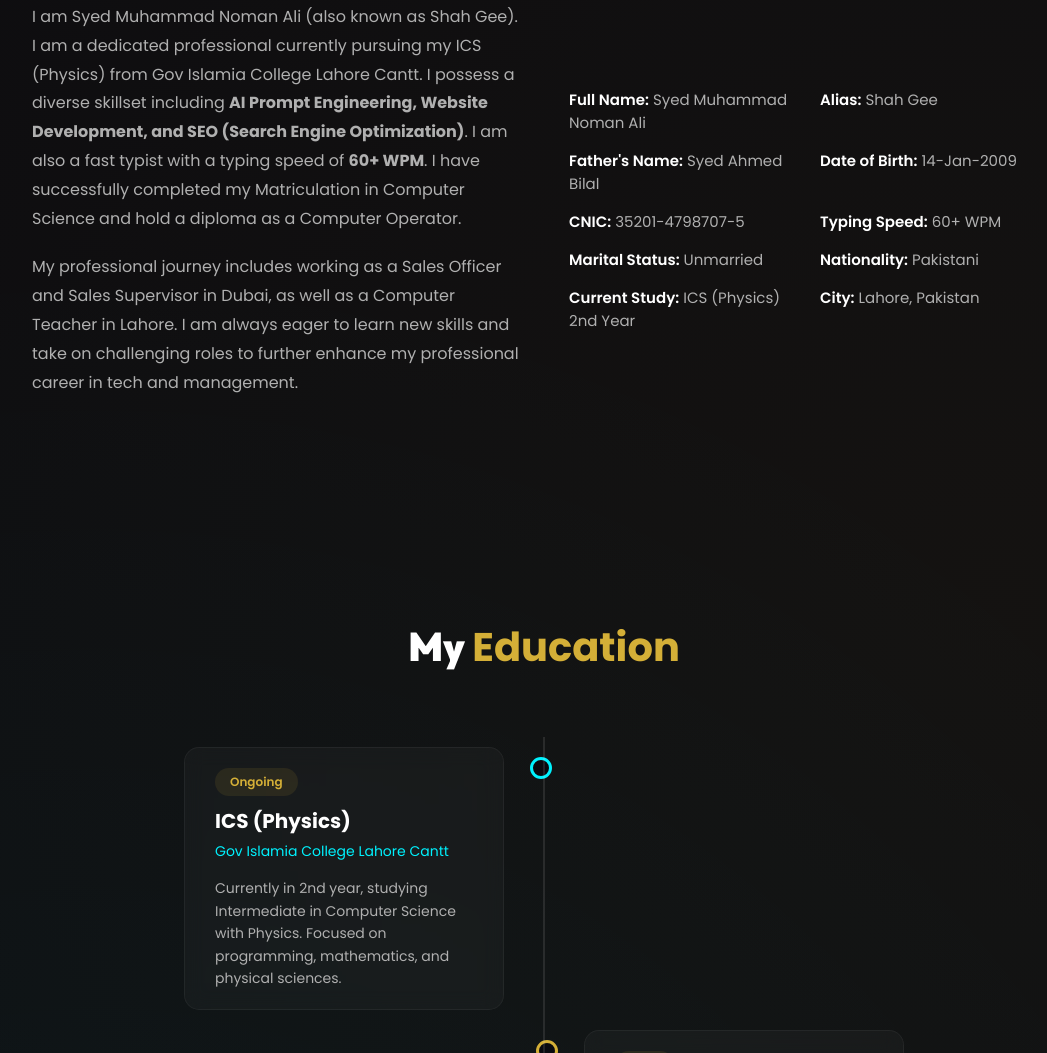
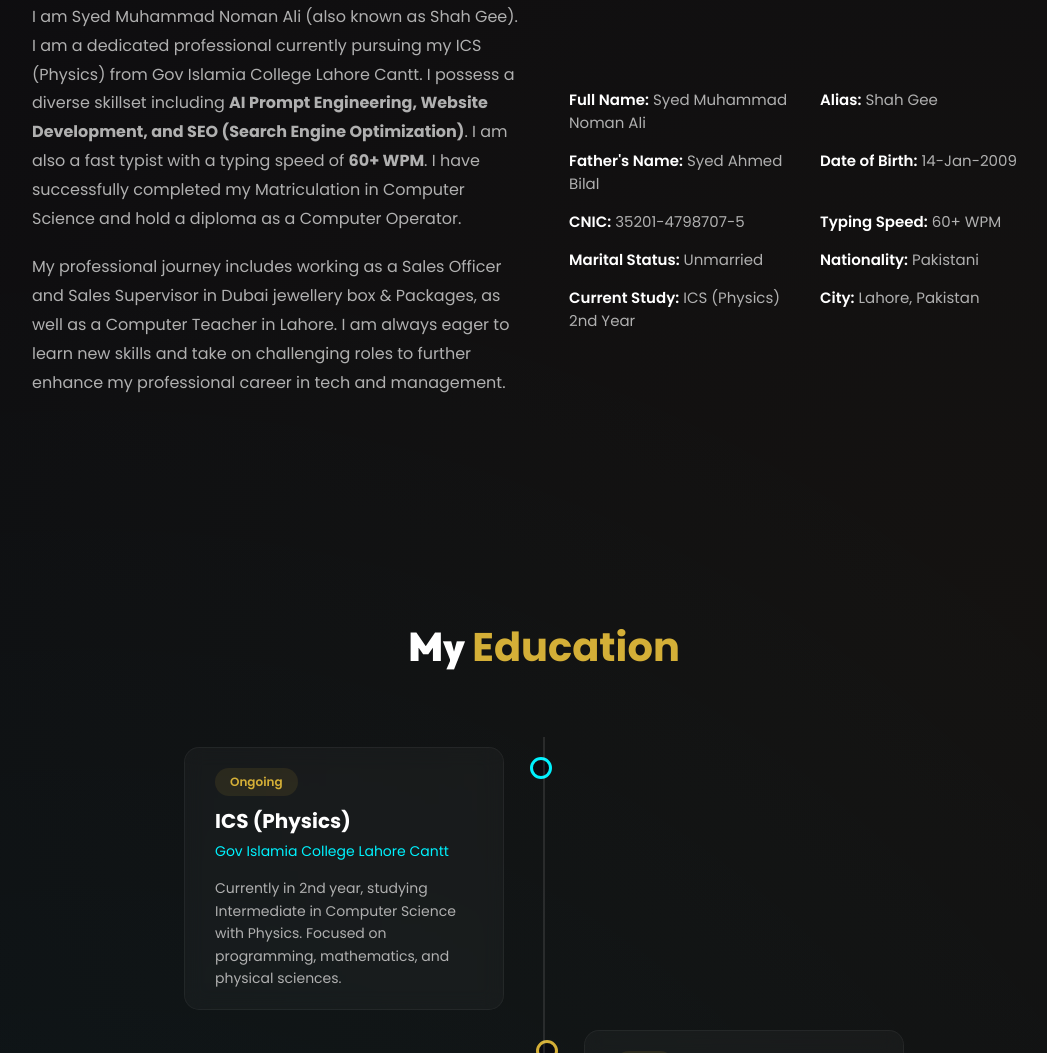
Before and after one commit to syedmuhammadnomanali7-wq/noman-portfolio, a plain HTML site: page index.html in a window 1280 px wide. Shown: the part 1017-2070 px from the top of the page, without its empty margins (96-1143 px from the left). Drawn offline with Linux system fonts and the light colour scheme.

Commit message:
Update index.html

```diff
--- a/index.html
+++ b/index.html
@@ -571,7 +571,7 @@
         <div class="about-grid">
             <div class="about-text reveal">
                 <p>I am Syed Muhammad Noman Ali (also known as Shah Gee). I am a dedicated professional currently pursuing my ICS (Physics) from Gov Islamia College Lahore Cantt. I possess a diverse skillset including <strong>AI Prompt Engineering, Website Development, and SEO (Search Engine Optimization)</strong>. I am also a fast typist with a typing speed of <strong>60+ WPM</strong>. I have successfully completed my Matriculation in Computer Science and hold a diploma as a Computer Operator.</p>
-                <p>My professional journey includes working as a Sales Officer and Sales Supervisor in Dubai, as well as a Computer Teacher in Lahore. I am always eager to learn new skills and take on challenging roles to further enhance my professional career in tech and management.</p>
+                <p>My professional journey includes working as a Sales Officer and Sales Supervisor in Dubai jewellery box & Packages, as well as a Computer Teacher in Lahore. I am always eager to learn new skills and take on challenging roles to further enhance my professional career in tech and management.</p>
             </div>
             <div class="reveal">
                 <ul class="info-list">
```
